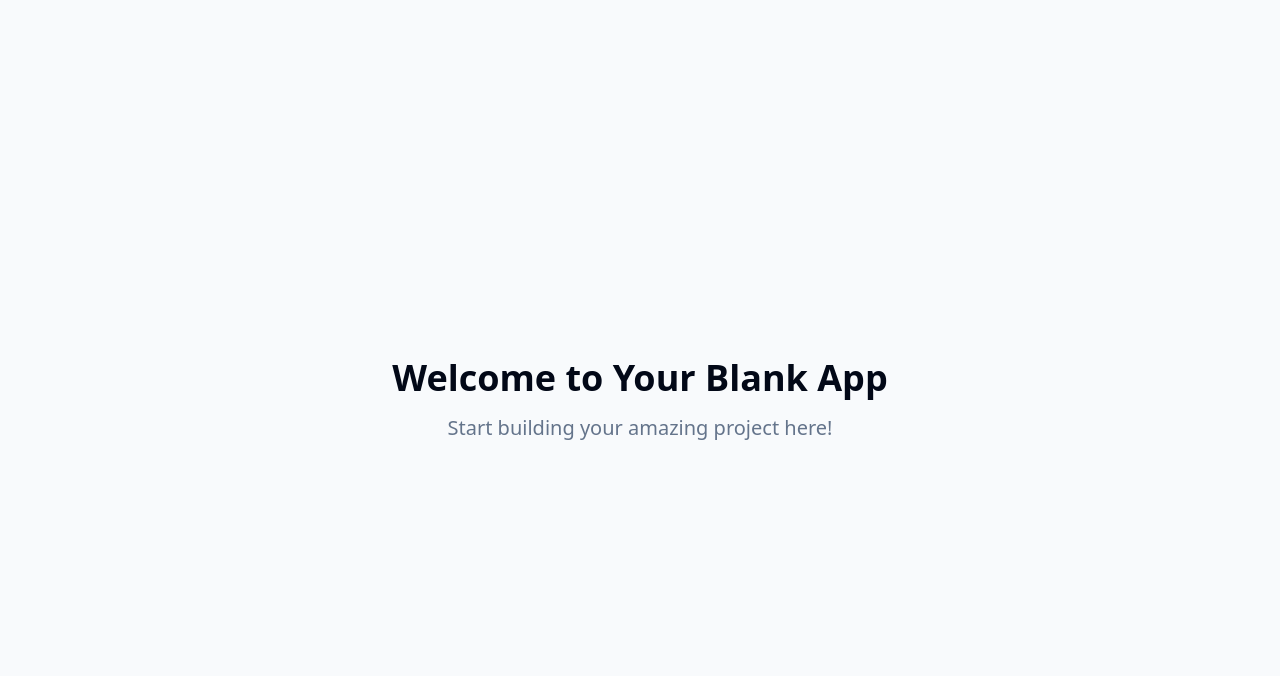
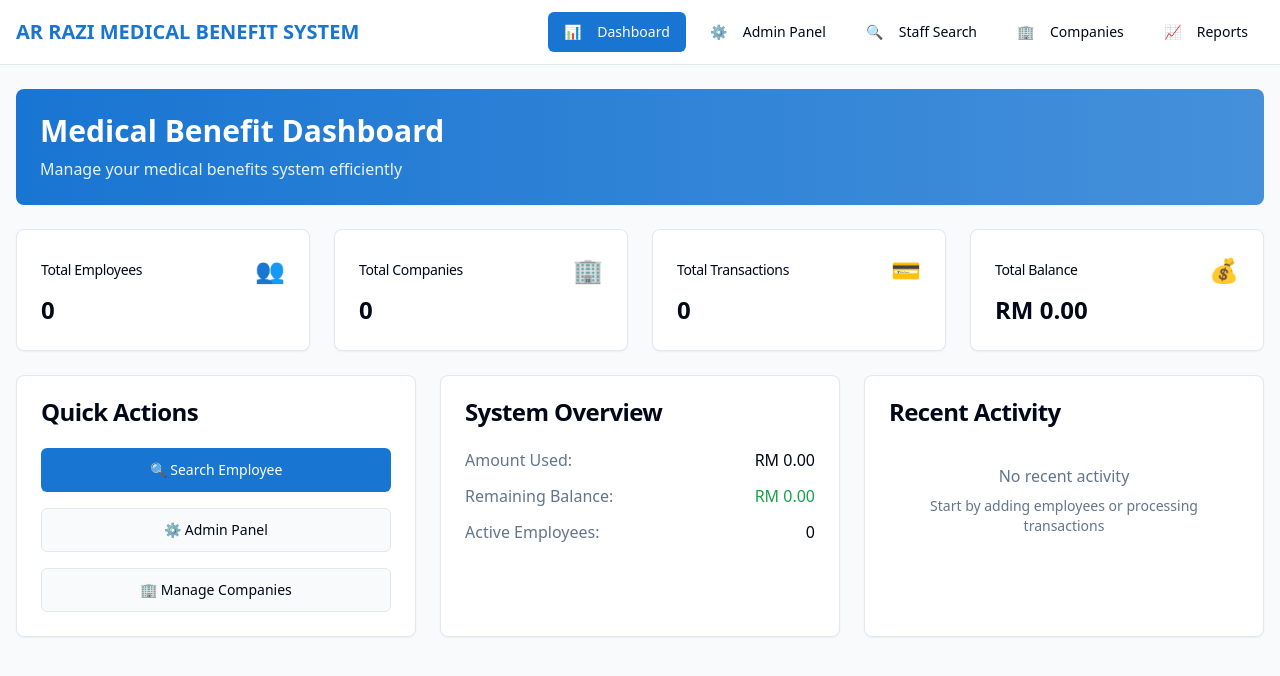
Before and after one commit to jjay6699/razi-benefit-hub, a React (Vite) app: page / in a window 1280 px wide. Shown: the top 676 px of the page. Built offline with nearby package versions, Linux system fonts and the light colour scheme.

Commit message:
Fix initial page display
Remove default "Welcome" page.

```diff
--- a/src/App.tsx
+++ b/src/App.tsx
@@ -3,7 +3,11 @@ import { Toaster as Sonner } from "@/components/ui/sonner";
 import { TooltipProvider } from "@/components/ui/tooltip";
 import { QueryClient, QueryClientProvider } from "@tanstack/react-query";
 import { BrowserRouter, Routes, Route } from "react-router-dom";
-import Index from "./pages/Index";
+import { Layout } from "./components/layout/Layout";
+import { Dashboard } from "./pages/Dashboard";
+import { AdminPanel } from "./pages/AdminPanel";
+import { StaffSearch } from "./pages/StaffSearch";
+import { Companies } from "./pages/Companies";
 import NotFound from "./pages/NotFound";
 
 const queryClient = new QueryClient();
@@ -15,8 +19,13 @@ const App = () => (
       <Sonner />
       <BrowserRouter>
         <Routes>
-          <Route path="/" element={<Index />} />
-          {/* ADD ALL CUSTOM ROUTES ABOVE THE CATCH-ALL "*" ROUTE */}
+          <Route path="/" element={<Layout />}>
+            <Route index element={<Dashboard />} />
+            <Route path="admin" element={<AdminPanel />} />
+            <Route path="staff" element={<StaffSearch />} />
+            <Route path="companies" element={<Companies />} />
+            <Route path="reports" element={<Dashboard />} />
+          </Route>
           <Route path="*" element={<NotFound />} />
         </Routes>
       </BrowserRouter>
```
